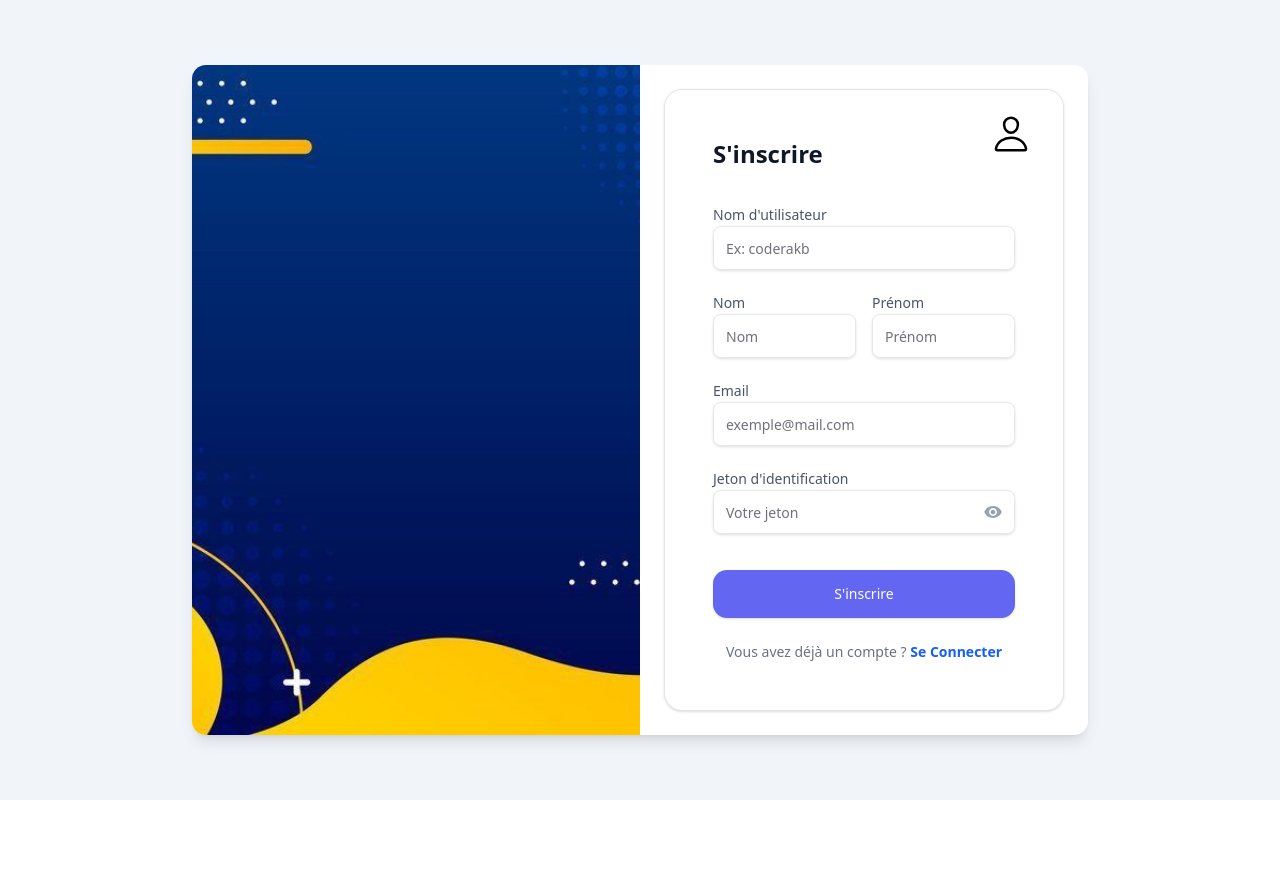
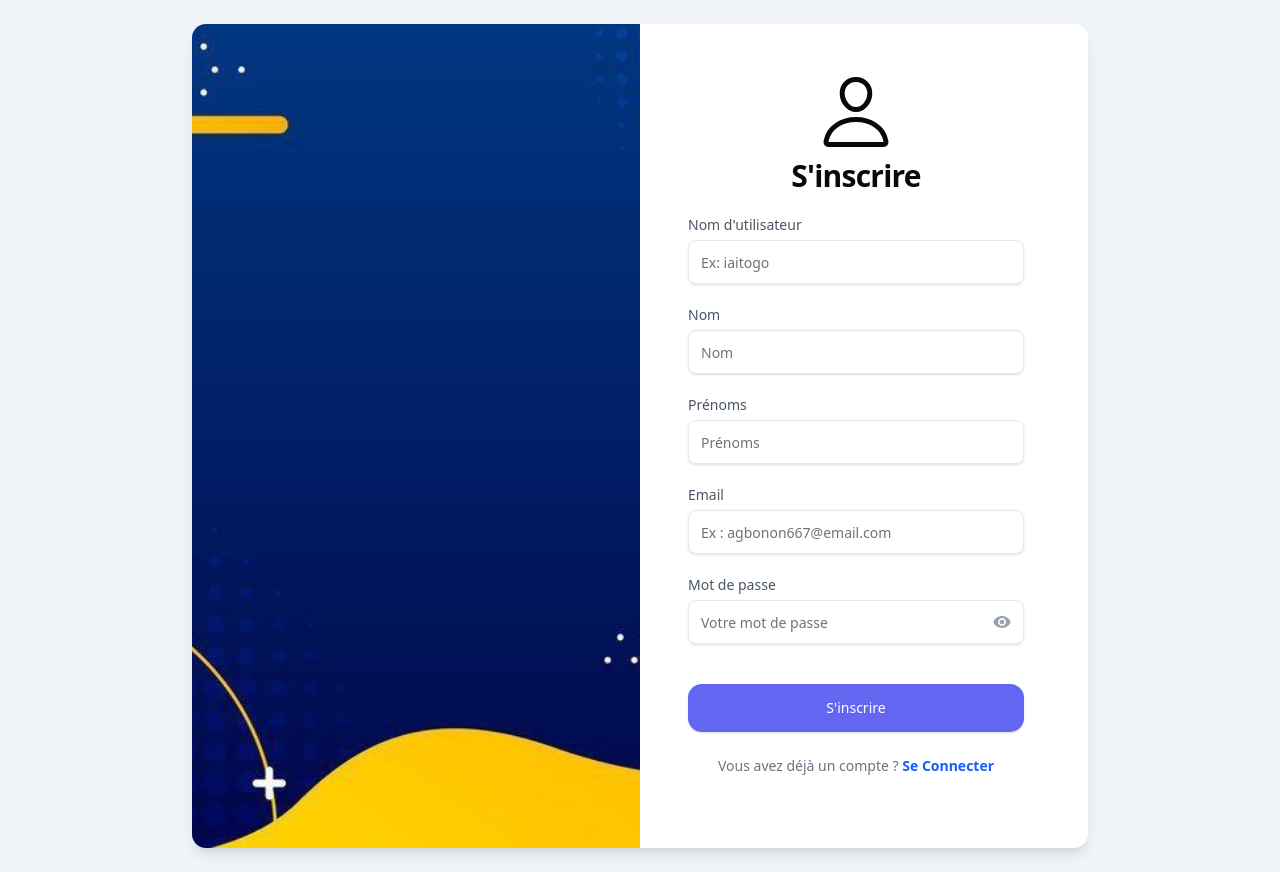
Before and after one commit to IAI-OpenSource/JOURNAL-IAI-FRONTEND, a React (Vite) app: page / in a window 1280 px wide. Both pictures are taken after a click on the button "S'inscrire". Before the commit the page ends 800 px from the top, so only its background shows below. Built offline with nearby package versions, Linux system fonts and the light colour scheme.

Commit message:
feat(auth): finalisation de l'inscription avec validation par jeton

```diff
--- /dev/null
+++ b/src/components/SpotlightCard.css
@@ -0,0 +1,29 @@
+.card-spotlight {
+  position: relative;
+  border-radius: 1.5rem;
+  border: 1px solid #222;
+  background-color: #ffffff;
+  padding: 2rem;
+  overflow: hidden;
+  --mouse-x: 50%;
+  --mouse-y: 50%;
+  --spotlight-color: rgba(212, 208, 208, 0.05);
+}
+
+.card-spotlight::before {
+  content: '';
+  position: absolute;
+  top: 0;
+  left: 0;
+  right: 0;
+  bottom: 0;
+  background: radial-gradient(circle at var(--mouse-x) var(--mouse-y), var(--spotlight-color), transparent 80%);
+  opacity: 0;
+  transition: opacity 0.5s ease;
+  pointer-events: none;
+}
+
+.card-spotlight:hover::before,
+.card-spotlight:focus-within::before {
+  opacity: 0.6;
+}
--- /dev/null
+++ b/src/components/SpotlightCard.tsx
@@ -0,0 +1,45 @@
+import { useRef, type ReactNode, type MouseEvent } from 'react';
+import './SpotlightCard.css';
+
+
+interface SpotlightCardProps {
+  children: ReactNode;
+  className?: string;
+  spotlightColor?: string;
+}
+
+const SpotlightCard = ({
+  children,
+  className = '',
+  spotlightColor = 'rgb(246, 244, 244)'
+}: SpotlightCardProps) => {
+
+
+  const divRef = useRef<HTMLDivElement>(null);
+
+
+  const handleMouseMove = (e: MouseEvent<HTMLDivElement>) => {
+
+    if (!divRef.current) return;
+
+    const rect = divRef.current.getBoundingClientRect();
+    const x = e.clientX - rect.left;
+    const y = e.clientY - rect.top;
+
+    divRef.current.style.setProperty('--mouse-x', `${x}px`);
+    divRef.current.style.setProperty('--mouse-y', `${y}px`);
+    divRef.current.style.setProperty('--spotlight-color', spotlightColor);
+  };
+
+  return (
+    <div
+      ref={divRef}
+      onMouseMove={handleMouseMove}
+      className={`card-spotlight ${className}`}
+    >
+      {children}
+    </div>
+  );
+};
+
+export default SpotlightCard;
--- a/src/components/ui/Auth/Inscription.tsx
+++ b/src/components/ui/Auth/Inscription.tsx
@@ -5,27 +5,51 @@ import { Label } from "@/components/ui/label";
 import { IoMdEye, IoMdEyeOff } from "react-icons/io";
 import { IoPersonOutline } from "react-icons/io5";
 
+
+import {
+  Card,
+  CardContent,
+  CardFooter,
+  CardHeader,
+  CardTitle,
+} from "@/components/ui/card";
+
+
+
+import SpotlightCard from "@/components/SpotlightCard";
+
+import {
+  Dialog,
+  DialogContent,
+  DialogHeader,
+  DialogTitle,
+} from "@/components/ui/dialog";
+
 /**
  * Callback de authpage i ci  aussi.
  */
+
 type InscriptionProps = {
   onSwitch: () => void;
 };
 
 interface FormData {
-        //sera surement changé
+        //update, version finale
         nomUtilisateur: string;
         nom: string;
         prenoms: string;
         email: string;
-        //ya pas de champ mdp sur la maquette
+        password: string;
         jetonIdentification: string;
     }
+
 
 interface MessageState {
     type: "success" | "error";
     text: string;
 }
+
+
 
 export function Inscription({ onSwitch }: InscriptionProps) {
     const [formData, setFormData] = useState<FormData>({
@@ -33,28 +57,45 @@ export function Inscription({ onSwitch }: InscriptionProps) {
         nom: "",
         prenoms: "",
         email: "",
+        password: "",
         jetonIdentification: "",
     });
 
-    const [showToken, setShowToken] = useState(false);
+
+
     const [loading, setLoading] = useState(false);
     const [message, setMessage] = useState<MessageState | null>(null);
+    const [showPassword, setShowPassword] = useState(false);
+    const [jetonIdentification, setJetonIdentification] = useState("");
+
+    const [isModalOpen, setIsModalOpen] = useState(false);
 
     const handleChange = (e: ChangeEvent<HTMLInputElement>) => {
         setFormData({ ...formData, [e.target.name]: e.target.value });
     }
 
-    const handleSubmit = async (e: FormEvent) => {
+
+
+    const handleOpenModal = (e: FormEvent) => {
+        e.preventDefault();
+        setIsModalOpen(true);
+    }
+
+    const handleFinalSubmit = async (e: FormEvent) => {
         e.preventDefault();
         setLoading(true);
         setMessage(null);
+        setIsModalOpen(false);
+
+        const finalData = {...formData, jetonIdentification : jetonIdentification};
         try {
             //la route sera changée et le payload aussi surement
             //const response = await registerUser(formData);
             const success = true;
+            setIsModalOpen(false);
             if (success) {
                 setMessage({ type: "success", text: "Inscription réussie !" });
-
+                console.log("Données envoyées:", finalData);
                 // Ici on ne redirige plus avec navigate.
                 // Le changement Connexion/Inscription est maintenant géré
                 // par le parent via simple switch d'état.
@@ -67,25 +108,31 @@ export function Inscription({ onSwitch }: InscriptionProps) {
         }
     }
 
+
     return (
-        <div className="w-full max-w-lg bg-white p-8 md:p-12 rounded-2xl shadow-sm border relative mx-auto">
+        <>
+        <Card className="w-full max-w-sm border-none shadow-none">
+            <CardHeader>
+                <CardTitle className="flex justify-center w-full">
                     {/*icône*/}
-            <div className="absolute top-6 right-8">
-            <IoPersonOutline size={40} className="text-black" />
-            </div>
-
-            <div className="w-full">
-            <h1 className="text-2xl font-bold text-gray-900 mb-8">S'inscrire</h1>
-
-            <form onSubmit={handleSubmit} className="space-y-5">
+                    <IoPersonOutline size={80} />
+                </CardTitle>
+                <CardTitle className="text-3xl text-center">
+                    <h1>S'inscrire</h1>
+                </CardTitle>
+            </CardHeader>
+            <CardContent>
+                <form onSubmit={handleOpenModal} className="space-y-5">
                     {message && (
                     <div className={`p-3 text-sm rounded-md ${message.type === "success" ? "bg-green-50 text-green-700" : "bg-red-50 text-red-700"}`}>
                         {message.text}
                     </div>
                     )}
 
-                {/*nom utilisateur*/}
-                <div className="space-y-1.5">
+
+                    {/*Nom utilisateur*/}
+                    <div className="flex flex-col gap-6">
+                        <div className="grid gap-2">
                         <Label htmlFor="nomUtilisateur" className="text-gray-600">Nom d'utilisateur</Label>
                         <Input
                             id="nomUtilisateur"
@@ -93,52 +140,57 @@ export function Inscription({ onSwitch }: InscriptionProps) {
                             value={formData.nomUtilisateur}
                             onChange={handleChange}
                             className="border-gray-200 focus-visible:ring-blue-400 h-11"
-                    placeholder="Ex: coderakb"
+                            placeholder="Ex: iaitogo"
                             required
                         />
                         </div>
 
-                    {/*nom prénoms*/}
-                <div className="grid grid-cols-1 sm:grid-cols-2 gap-4">
-                <div className="space-y-1.5">
+
+                        {/*Nom prénoms*/}
+                        <div className="grid gap-2">
                             <Label htmlFor="nom" className="text-gray-600">Nom</Label>
                             <Input id="nom" name="nom" value={formData.nom} onChange={handleChange} className="border-gray-200 h-11" placeholder="Nom" required />
                         </div>
-                <div className="space-y-1.5">
-                    <Label htmlFor="prenoms" className="text-gray-600">Prénom</Label>
-                    <Input id="prenoms" name="prenoms" value={formData.prenoms} onChange={handleChange} className="border-gray-200 h-11" placeholder="Prénom" required />
-                </div>
+
+
+                        <div className="grid gap-2">
+                            <Label htmlFor="prenoms" className="text-gray-600">Prénoms</Label>
+                            <Input id="prenoms" name="prenoms" value={formData.prenoms} onChange={handleChange} className="border-gray-200 h-11" placeholder="Prénoms" required />
                         </div>
 
-                {/*email */}
-                <div className="space-y-1.5">
-                <Label htmlFor="email" className="text-gray-600">Email</Label>
-                <Input id="email" name="email" type="email" value={formData.email} onChange={handleChange} className="border-gray-200 h-11" placeholder="exemple@mail.com" required />
+
+                        {/*Email */}
+                        <div className="grid gap-2">
+                            <Label htmlFor="email"
+                            className="text-gray-600">Email</Label>
+                            <Input id="email" name="email" type="email" value={formData.email} onChange={handleChange} className="border-gray-200 h-11" placeholder="Ex : agbonon667@email.com" required />
                         </div>
 
-                {/*jeton d'identification*/}
-                <div className="space-y-1.5">
-                <Label htmlFor="jetonIdentification" className="text-gray-600">Jeton d'identification</Label>
+
+                        {/*Mot de passe*/}
+                        <div className="grid gap-2">
+                            <Label htmlFor="password" className="text-gray-600">Mot de passe</Label>
                             <div className="relative">
                                 <Input
-                    id="jetonIdentification"
-                    name="jetonIdentification"
-                    type={showToken ? "text" : "password"}
-                    value={formData.jetonIdentification}
+                                id="password"
+                                name="password"
+                                type={showPassword ? "text" : "password"}
+                                value={formData.password}
                                 onChange={handleChange}
                                 className="border-gray-200 pr-10 h-11"
-                    placeholder="Votre jeton"
+                                placeholder="Votre mot de passe"
                                 required
                                 />
                             <button
                             type="button"
-                    onClick={() => setShowToken(!showToken)}
+                            onClick={() => setShowPassword(!showPassword)}
                             className="absolute right-3 top-1/2 -translate-y-1/2 text-gray-400 hover:text-gray-600"
                             >
-                    {showToken ? <IoMdEyeOff size={20} /> : <IoMdEye size={20} />}
+                            {showPassword ? <IoMdEyeOff size={20} /> : <IoMdEye size={20} />}
                             </button>
                             </div>
                         </div>
+
 
                         <Button
                         type="submit"
@@ -147,9 +199,12 @@ export function Inscription({ onSwitch }: InscriptionProps) {
                         >
                         {loading ? "Chargement..." : "S'inscrire"}
                         </Button>
+                    </div>
+
                 </form>
 
-            {/*Redirection si compte existant, ou possède un compte*/}
+                <CardFooter className="flex-col gap-2">
+                {/*Compte existant*/}
                 <p className="text-center text-sm text-gray-500 mt-6">
                     Vous avez déjà un compte ?{" "}
                     <button
@@ -160,7 +215,49 @@ export function Inscription({ onSwitch }: InscriptionProps) {
                     Se Connecter
                     </button>
                 </p>
+            </CardFooter>
+
+        </CardContent>
+        </Card>
+
+        <Dialog open={isModalOpen} onOpenChange={setIsModalOpen}>
+        <DialogContent className="p-0 overflow-hidden border-none max-w-md bg-transparent shadow-none">
+
+          {/*Spotlight Card*/}
+          <SpotlightCard className="p-8 bg-white border rounded-2xl shadow-2xl" spotlightColor="rgba(240, 237, 237, 0.94)">
+            <DialogHeader className="mb-6">
+              <DialogTitle className="text-xl font-bold text-center text-[#6366f1]">Validation de l'inscription</DialogTitle>
+            </DialogHeader>
+
+            <div className="space-y-6">
+              <p className="text-sm text-gray-600 text-center px-2">
+                Un jeton d'identification valide est nécessaire pour confirmer la création de votre compte.
+              </p>
+
+              <div className="space-y-2 text-left">
+                <Label htmlFor="jeton" className="text-gray-700">Votre Jeton</Label>
+                <Input
+                  id="jeton"
+                  placeholder="Saisir le jeton reçu"
+                  value={jetonIdentification}
+                  onChange={(e) => setJetonIdentification(e.target.value.replace(/\D/g, ""))}
+                  className="h-12 text-center bg-white text-lg tracking-widest font-mono border-gray-700 focus-visible:ring-blue-400"
+                  autoFocus
+                />
               </div>
+              <Button onClick={handleFinalSubmit} disabled={loading || !jetonIdentification} className="w-full bg-[#6366f1] hover:bg-[#4f46e5] text-white h-12 rounded-xl text-lg font-semibold transition-all">
+                {loading ? "Validation en cours..." : "Confirmer l'inscription"}
+              </Button>
+              <button
+                onClick={() => setIsModalOpen(false)}
+                className="w-full text-xs text-gray-400 hover:text-gray-600 hover:underline"
+              >
+                Annuler
+              </button>
             </div>
+          </SpotlightCard>
+        </DialogContent>
+      </Dialog>
+    </>
     );
 }
```
Also changed, not shown: src/components/ui/Auth/Connexion.tsx (+6 -5 lines). Lines whose indentation alone changed are shown as unchanged.
